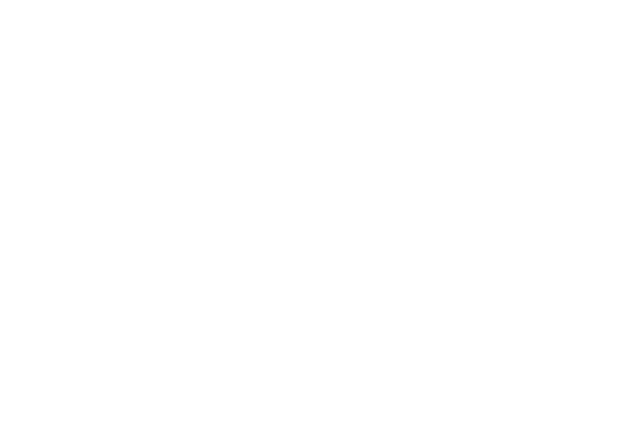
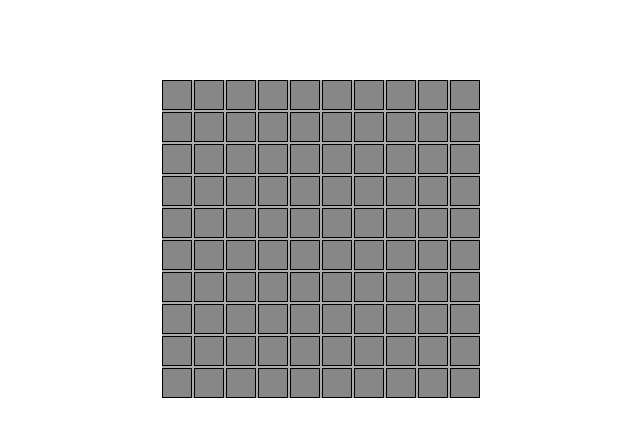
Before and after one commit to PiniWeiss/Secret-Color-react, a React (Vite) app: page / in a window 1280 px wide. Shown: the top 436 px of the page, without its empty margins (319-959 px from the left). Built offline with nearby package versions, Linux system fonts and the light colour scheme.

Commit message:
grid component done

```diff
--- a/src/App.css
+++ b/src/App.css
@@ -8,18 +8,23 @@
 }
 
 main {
+  margin-top: 10vh;
+  display: flex;
+  flex-direction: column;
   justify-content: center;
+  align-items: center;
 }
 
-#grid-bord {
+#grid-board {
   display: grid;
-  grid-template-columns: repeat(10, 10fr);
+  grid-template-columns: repeat(10, 1fr);
   gap: 2px;
-  background-color: rgb(146, 145, 145);
+  background-color: rgb(173, 172, 172);
 }
 
 .square {
   width: 30px;
   height: 30px;
-  background-color: hwb(0 50% 50% / 0.322);
+  background-color: hwb(0 22% 78% / 0.322);
+  border: 1px solid ;
 }
--- a/src/App.jsx
+++ b/src/App.jsx
@@ -1,12 +1,14 @@
-import './App.css'
+import "./App.css";
+import GridLayout from "./components/gridLayout";
 
 function App() {
-
   return (
     <>
-
+      <main>
+        <GridLayout />
+      </main>
     </>
-  )
+  );
 }
 
-export default App
+export default App;
--- a/src/components/gridLayout.jsx
+++ b/src/components/gridLayout.jsx
@@ -1,12 +1,15 @@
-function gridLayout() {
-  const gridArray = Array(100);
+import '../app.css'
+
+function GridLayout() {
+  const gridArray = Array(100).fill(null);
+
   return (
     <div id="grid-board">
-      {gridArray.map((_, index) => {
-        <div key={index} className="square"></div>;
-      })}
+      {gridArray.map((_, index) => (
+        <div key={index} className="square"></div>
+      ))}
     </div>
   );
 }
 
-export default gridLayout;
+export default GridLayout;
```
